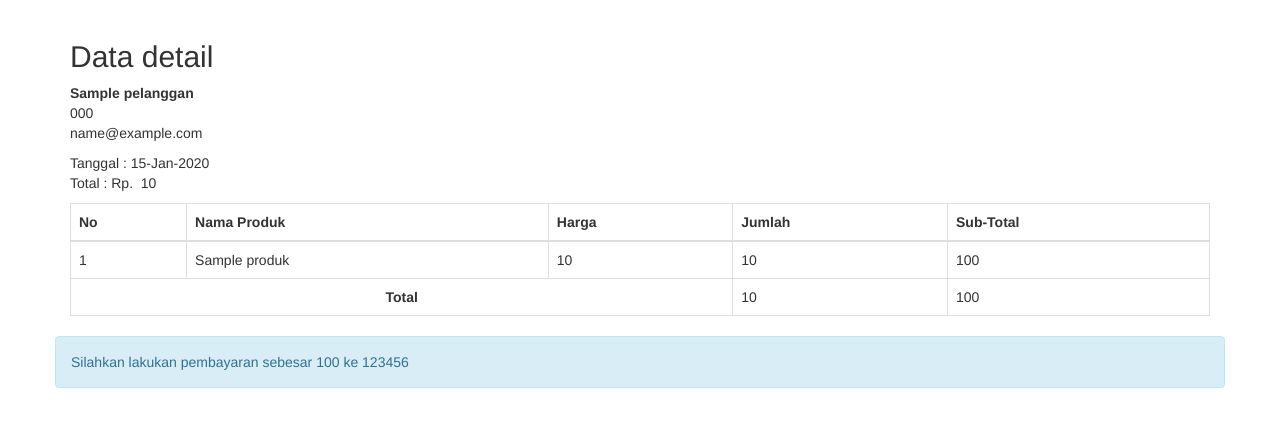
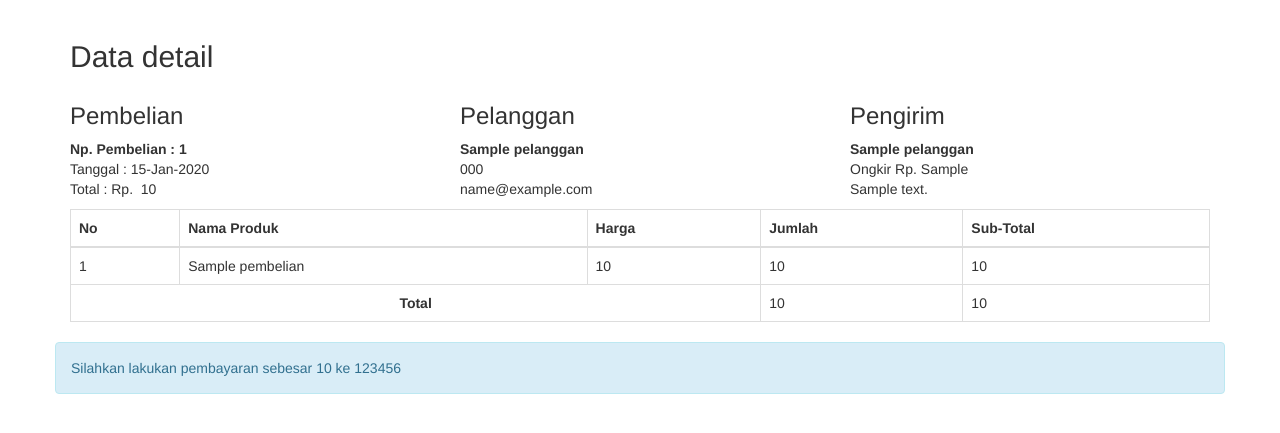
Before and after one commit to diky-satria/trainittoko, a PHP site: page /nota.php?id=1 in a window 1280 px wide. Shown: the part 52-485 px from the top of the page. Run offline with PHP 8.4, Linux system fonts and the light colour scheme; tables that the repository leaves empty or names only in its code hold one stand-in row (values such as "Sample post"); data that the repository does not hold is empty.

Commit message:
membenahi halaman nota pembelian

```diff
--- a/keranjang.php
+++ b/keranjang.php
@@ -54,6 +54,7 @@
 					<tr>
 						<th>No</th>
 						<th>Nama Barang</th>
+						<th>Berat (Gr)</th>
 						<th>Harga</th>
 						<th>Jumlah</th>
 						<th>Sub-Total</th>
@@ -72,6 +73,7 @@
 					<tr>
 						<td><?php echo $no++ ?></td>
 						<td><?php echo $data['nama_produk'] ?></td>
+						<td><?php echo $data['berat_produk'] ?></td>
 						<td><?php echo number_format($data['harga_produk']) ?></td>
 						<td><?php echo $jumlah ?></td>
 						<td><?php $subtotal =$data['harga_produk']*$jumlah;
@@ -90,7 +92,7 @@
 
 					<?php }} ?>
 					<tr>
-						<th colspan="3">Total</th>
+						<th colspan="4">Total</th>
 						<td><?php echo $total_barang ?></td>
 						<td colspan="2"><?php echo number_format($total_bayar) ?></td>
 					</tr>
--- a/nota.php
+++ b/nota.php
@@ -42,15 +42,32 @@
  <div class="container">
 	<h2>Data detail</h2>
 
+	<div class="row">
+		<div class="col-md-4">
+			<h3>Pembelian</h3>
+			<strong>Np. Pembelian : <?php echo $data['id_pembelian'] ?></strong>
+			<p>
+				Tanggal : <?php echo date('d-M-Y', strtotime($data['tanggal_pembelian'])) ?><br>
+				Total   : Rp.&nbsp;&nbsp;<?php echo number_format($data['total_pembelian'], '0','.','.') ?>
+			</p>
+		</div>
+		<div class="col-md-4">
+			<h3>Pelanggan</h3>
 			<strong><?php echo $data['nama_lengkap'] ?></strong>
 			<p>
 				<?php echo $data['telepon_pelanggan'] ?><br>
 				<?php echo $data['email_pelanggan'] ?>
 			</p>
+		</div>
+		<div class="col-md-4">
+			<h3>Pengirim</h3>
+			<strong><?php echo $data['nama_kota'] ?></strong>
 			<p>
-		Tanggal : <?php echo date('d-M-Y', strtotime($data['tanggal_pembelian'])) ?><br>
-		Total   : Rp.&nbsp;&nbsp;<?php echo number_format($data['total_pembelian'], '0','.','.') ?>
+				Ongkir Rp. <?php echo $data['tarif'] ?><br>
+				<?php echo $data['alamat_pengiriman'] ?>
 			</p>
+		</div>
+	</div>
 
 	<table class="table table-bordered table-stripped">
 		<thead>
@@ -68,24 +85,24 @@
 
 				$no =1;
 				$sql2 = $koneksi->query("SELECT * FROM pembelian_produk
-										JOIN produk ON pembelian_produk.id_produk=produk.id_produk
-										WHERE pembelian_produk.id_pembelian='$id'");
+													JOIN pembelian ON pembelian_produk.id_pembelian=pembelian.id_pembelian WHERE pembelian_produk.id_pembelian='$id'");
 				while($data2 = $sql2->fetch_assoc()){
 					$subTotal = $data2['harga_produk']*$data2['jumlah']
 			 ?>
 
 			<tr>
 				<td><?php echo $no++ ?></td>
-				<td><?php echo $data2['nama_produk'] ?></td>
-				<td><?php echo number_format($data2['harga_produk'], '0','.','.') ?></td>
+				<td><?php echo $data2['nama_barang'] ?></td>
+				<td><?php echo number_format($data2['harga'], '0','.','.') ?></td>
 				<td><?php echo $data2['jumlah'] ?></td>
-				<td><?php echo number_format($subTotal, '0','.','.') ?></td>
+				<td><?php echo number_format($data2['harga'], '0','.','.') ?></td>
 			</tr>
 
 			<?php
 
 				$jumlah_barang = $jumlah_barang + $data2['jumlah'];
 				$jumlah_bayar = $jumlah_bayar + $subTotal;
+				$total = $data2['sub_harga'];
 
 			 ?>
 
@@ -99,7 +116,7 @@
 				</td>
 				<td>
 					<?php
-						echo $jumlah_bayar;
+						echo number_format($data['total_pembelian']);
 					 ?>
 				</td>
 			</tr>
@@ -110,7 +127,7 @@
 	<div class="row">
 		<div class="col-md">
 			<div class="alert alert-info">
-				Silahkan lakukan pembayaran sebesar <?php echo number_format($jumlah_bayar) ?> ke 123456
+				Silahkan lakukan pembayaran sebesar <?php echo number_format($data['total_pembelian']) ?> ke 123456
 			</div>
 		</div>
 	</div>
```
Also changed, not shown: checkout.php (+33 -6 lines). Lines whose indentation alone changed are shown as unchanged.
